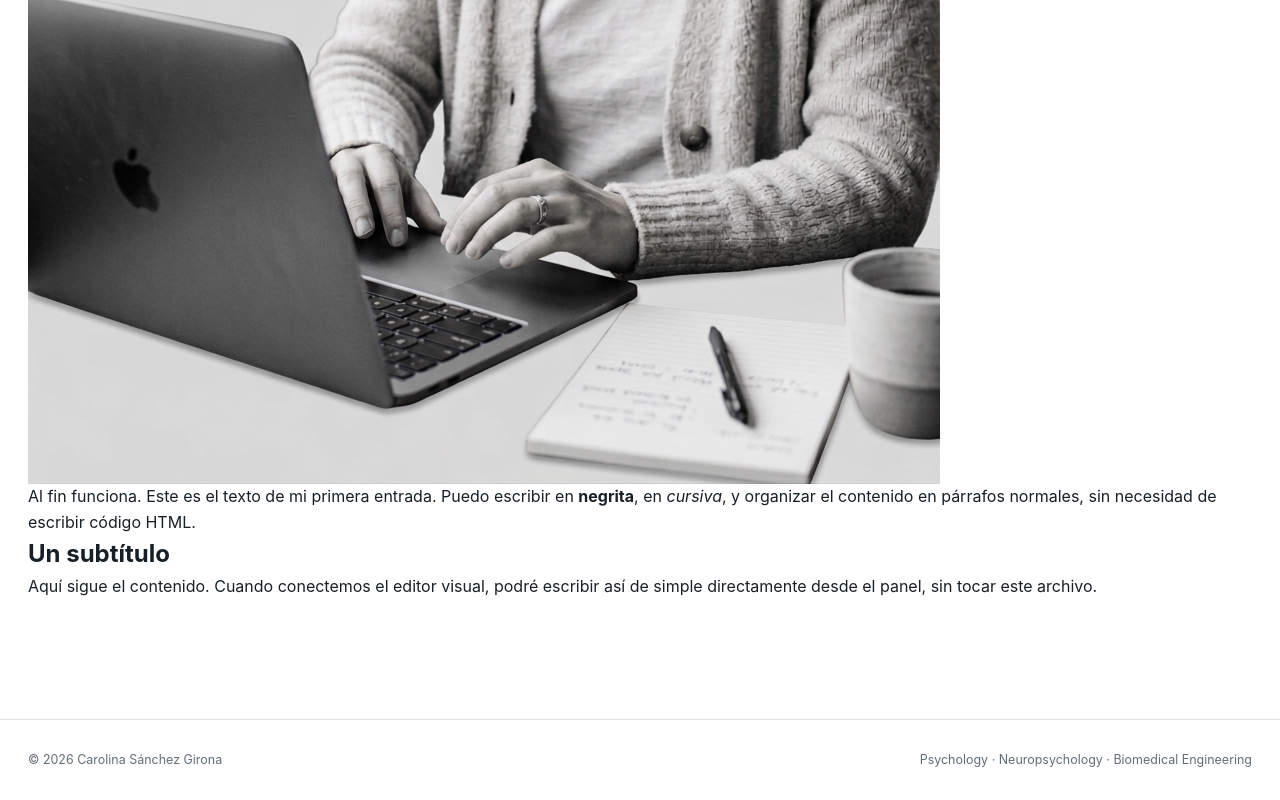
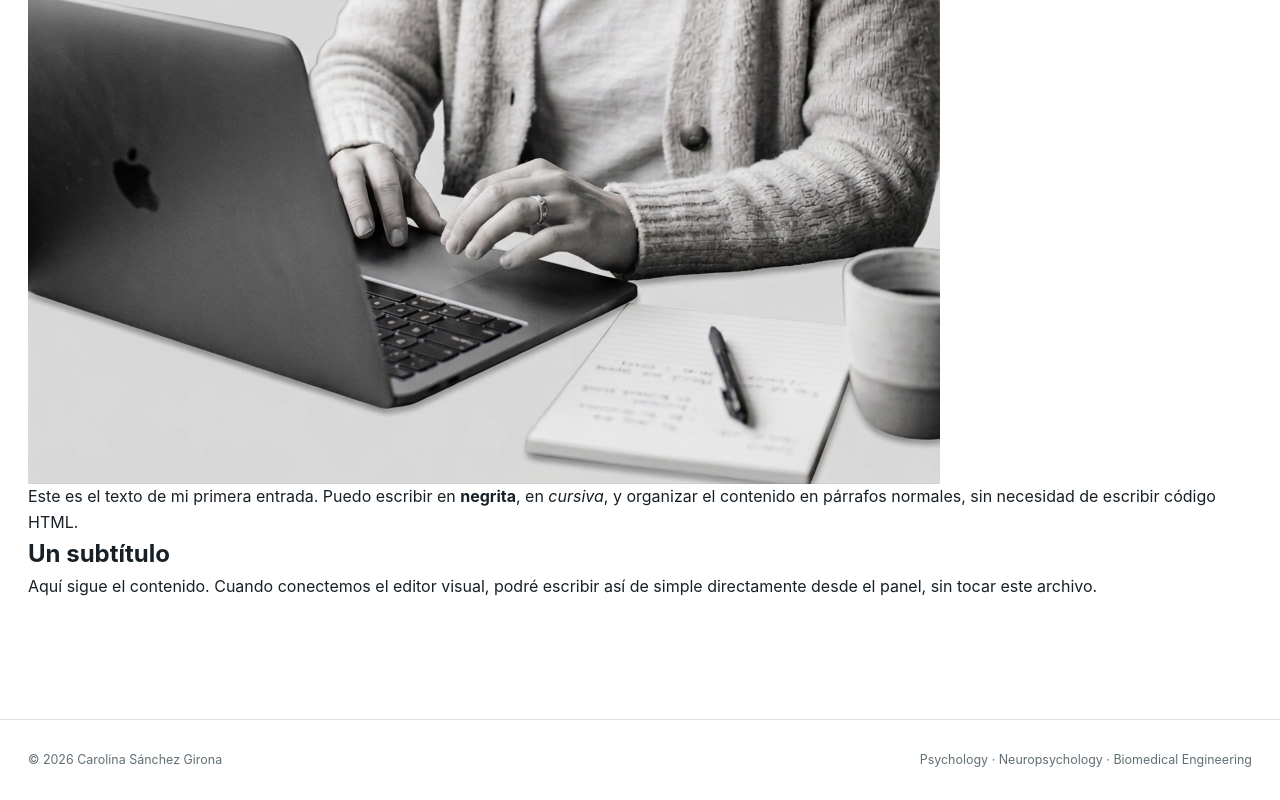
Before and after one commit to carolinasanchezgirona/Portfolio, an Eleventy site: page blog/mi-primera-entrada.md in a window 1280 px wide. Shown: the part 989-1789 px from the top of the page. Built offline with nearby package versions, Linux system fonts and the light colour scheme; Eleventy itself is replaced by a stand-in of ours; files that its build step writes are made by us from their sources.

Commit message:
Update Blog “mi-primera-entrada”

```diff
--- a/blog/mi-primera-entrada.md
+++ b/blog/mi-primera-entrada.md
@@ -10,7 +10,7 @@
 layout: post.njk
 ---
 
-Al fin funciona. Este es el texto de mi primera entrada. Puedo escribir en **negrita**, en _cursiva_, y organizar el contenido en párrafos normales, sin necesidad de escribir código HTML.
+Este es el texto de mi primera entrada. Puedo escribir en **negrita**, en _cursiva_, y organizar el contenido en párrafos normales, sin necesidad de escribir código HTML.
 
 ## Un subtítulo
 
```
